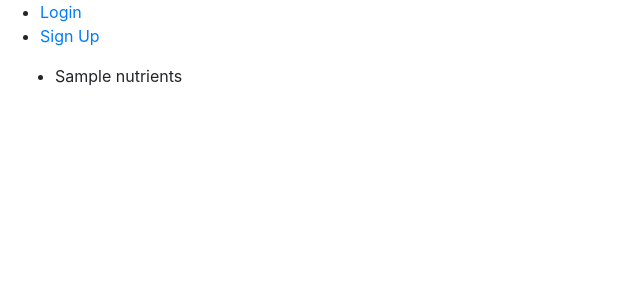
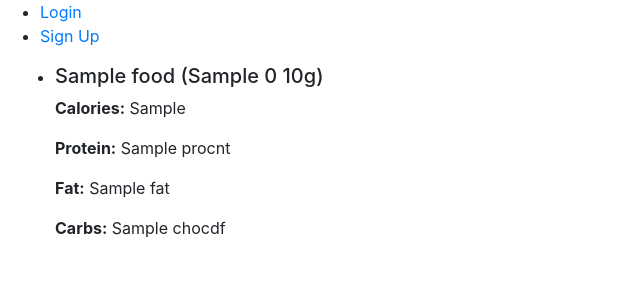
Before and after one commit to BriGuy520/Productivity-App, a Django app: template productivity_app/nutrition/templates/nutrition/food_list.html in a window 1280 px wide. Shown: the top 300 px of the page, without its empty margins (0-640 px from the left). Run offline with Django 3.2, Linux system fonts and the light colour scheme; the template is opened without the code that fills it: most values are stand-ins (such as "Sample title", 1, 10 or a date in 2020).

Commit message:
was able to set up my template to show a decent amount of nutritional data

```diff
--- a/productivity_app/nutrition/templates/nutrition/food_list.html
+++ b/productivity_app/nutrition/templates/nutrition/food_list.html
@@ -2,10 +2,16 @@
 
 {% block content%}
 
-
 <ul>
-
-<li>{{foods.parsed.0.food.nutrients}}</li>
+  {% for food in foods.hints %}
+  <li>
+    <h5>{{food.food.label}} ({{food.measures.0.label}} {{food.measures.0.weight}}g)</h5>
+    <p><strong>Calories:</strong> {{food.food.nutrients.ENERC_KCAL}}</p>
+    <p><strong>Protein:</strong> {{food.food.nutrients.PROCNT}}</p>
+    <p><strong>Fat:</strong> {{food.food.nutrients.FAT}}</p>
+    <p><strong>Carbs:</strong> {{food.food.nutrients.CHOCDF}}</p>
+  </li>
+  {% endfor %}
 </ul>
 
 
--- a/productivity_app/nutrition/views.py
+++ b/productivity_app/nutrition/views.py
@@ -9,9 +9,9 @@ import requests
 # Create your views here.
 def search_food(request):
 
-    search_term = 'cheddar cheese'
+    search_term = 'milk'
 
-    r = requests.get(f'https://api.edamam.com/api/food-database/v2/parser?app_id={settings.EDAMAM_APP_ID}&app_key={settings.EDAMAM_API_KEY}&ingr=milk&category=generic-foods')
+    r = requests.get(f'https://api.edamam.com/api/food-database/v2/parser?app_id={settings.EDAMAM_APP_ID}&app_key={settings.EDAMAM_API_KEY}&ingr={search_term}&nutrition-type=logging&calories=0-1000&category=generic-foods')
     foods = r.json()
     print('Status: {}'.format(r.status_code))
 
```
